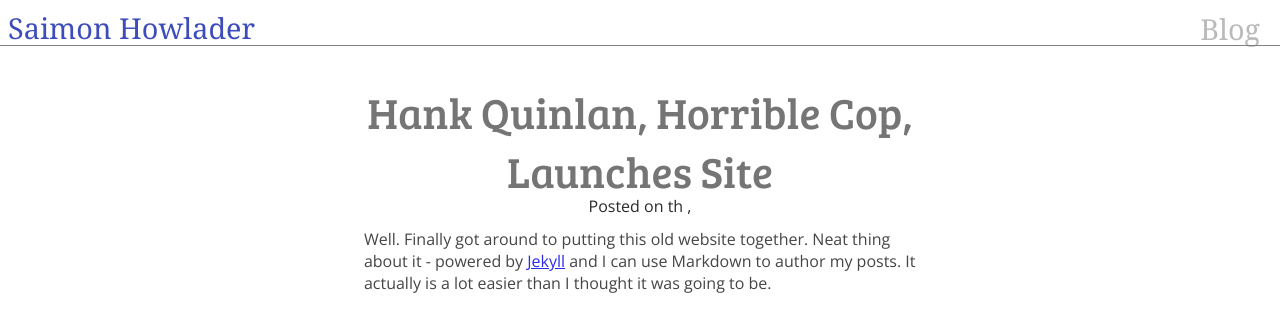
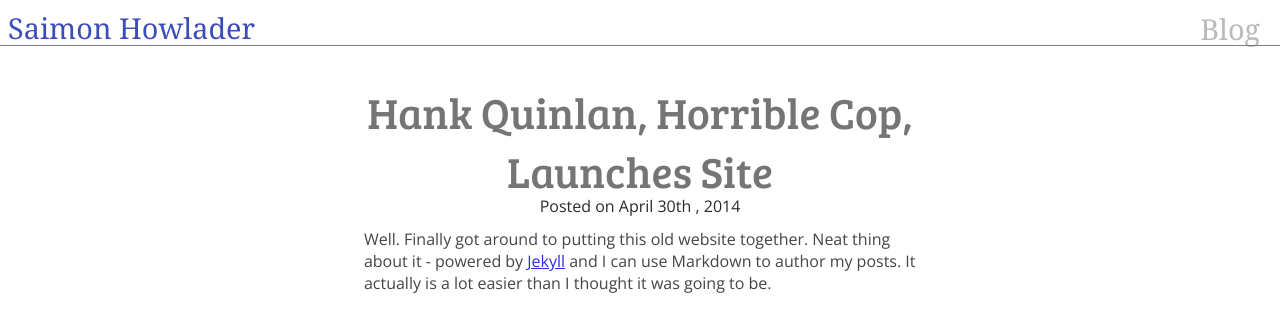
Before and after one commit to saimonhowlader/saimonhowlader.github.io, a Jekyll site: the page built from _posts/2014-04-30-hank-quinlan-site-launched.md, in a window 1280 px wide. Shown: the top 332 px of the page. Built offline with Jekyll 4.4.1, drawn with Linux system fonts in a browser that asks for light colours.

Commit message:
Update post.html

```diff
--- a/_layouts/post.html
+++ b/_layouts/post.html
@@ -4,15 +4,15 @@ layout: default
 <div class="single-post">
     <h1 class="post-title">{{ page.title }}</h1>
     <p class="post-metadata">Posted on <time>
-			            {% assign d = post.date | date: "%-d"  %}
-					{{ post.date | date: "%B" }}
+			            {% assign d = page.date | date: "%-d"  %}
+					{{ page.date | date: "%B" }}
 					{% case d %}
 					  {% when '1' or '21' or '31' %}{{ d }}st
 					  {% when '2' or '22' %}{{ d }}nd
 					  {% when '3' or '23' %}{{ d }}rd
 					  {% else %}{{ d }}th
 					  {% endcase %},
-					{{ post.date | date: "%Y" }}
+					{{ page.date | date: "%Y" }}
 			        </time></p>
 <?php if ( has_post_thumbnail() ) {
     the_post_thumbnail();} ?>
```
